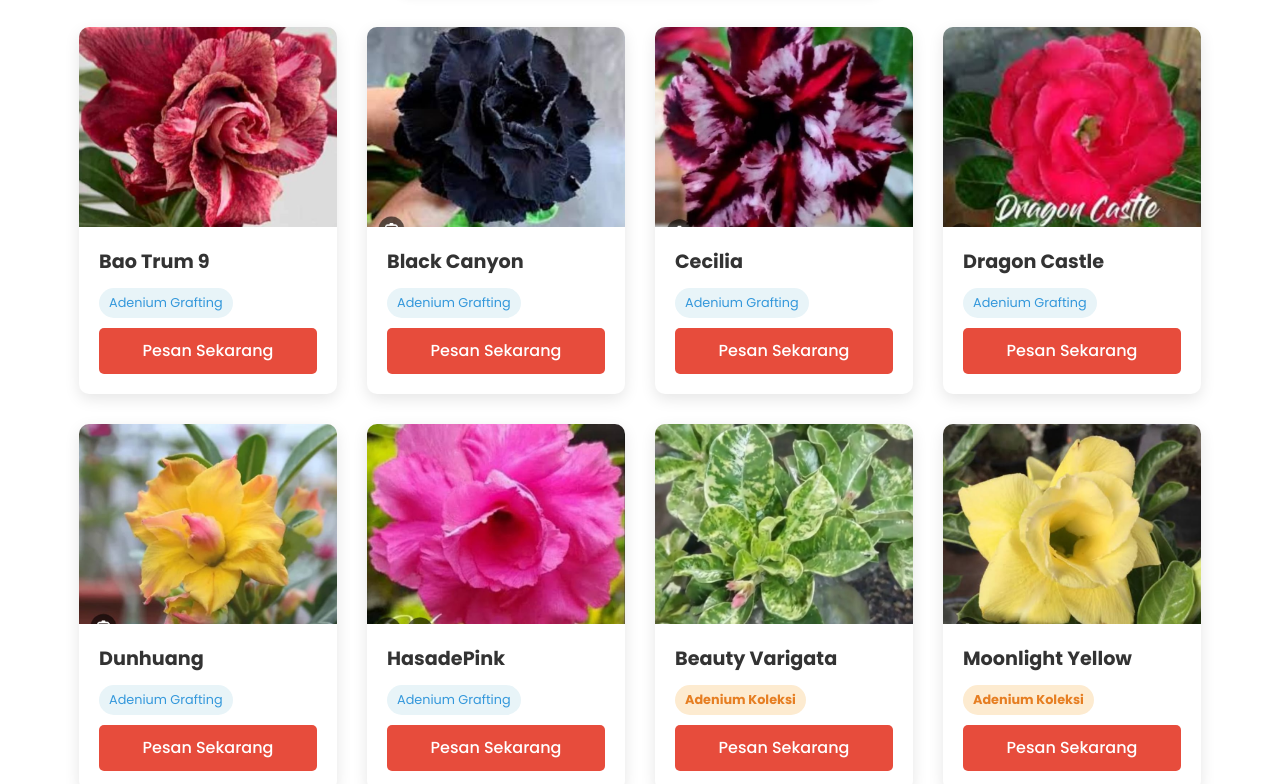
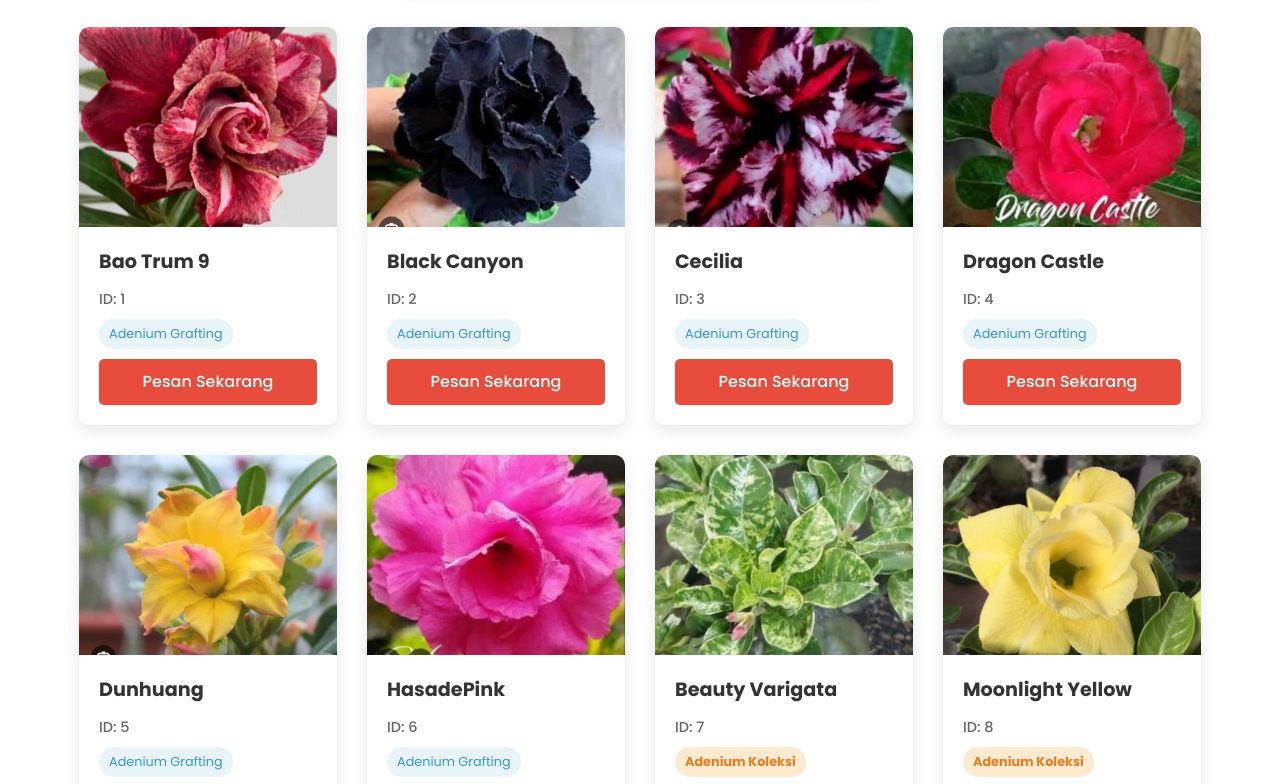
Before and after one commit to Wahyukrisnap/WebAdeniumQaisarPutra, a plain HTML site: page index.html in a window 1280 px wide. Shown: the part 1035-1819 px from the top of the page. Drawn offline with Linux system fonts and the light colour scheme.

Commit message:
Memperbarui script.js dan styles.css

```diff
--- a/script.js
+++ b/script.js
@@ -495,6 +495,7 @@ function displayKatalog(items) {
             </div>
             <div class="katalog-info">
                 <h3>${item.nama}</h3>
+                <p class="item-id">ID: ${item.id}</p>
                 <span class="jenis ${item.jenis}">${item.jenis === 'koleksi' ? 'Adenium Koleksi' : 'Adenium Grafting'}</span>
                 <a href="https://wa.me/6285716942804?text=Halo,%20saya%20tertarik%20dengan%20${encodeURIComponent(item.nama)}%20yang%20dijual.%20Apakah%20masih%20tersedia?" class="btn" target="_blank">Pesan Sekarang</a>
                 ${actionButtons}
--- a/styles.css
+++ b/styles.css
@@ -413,6 +413,13 @@ nav {
     font-weight: 600;
     color: #e74c3c;
     margin-bottom: 10px;
+}
+
+.katalog-info .item-id {
+    font-size: 0.9rem;
+    color: #666;
+    margin-bottom: 8px;
+    font-weight: 500;
 }
 
 .katalog-info p {
```
